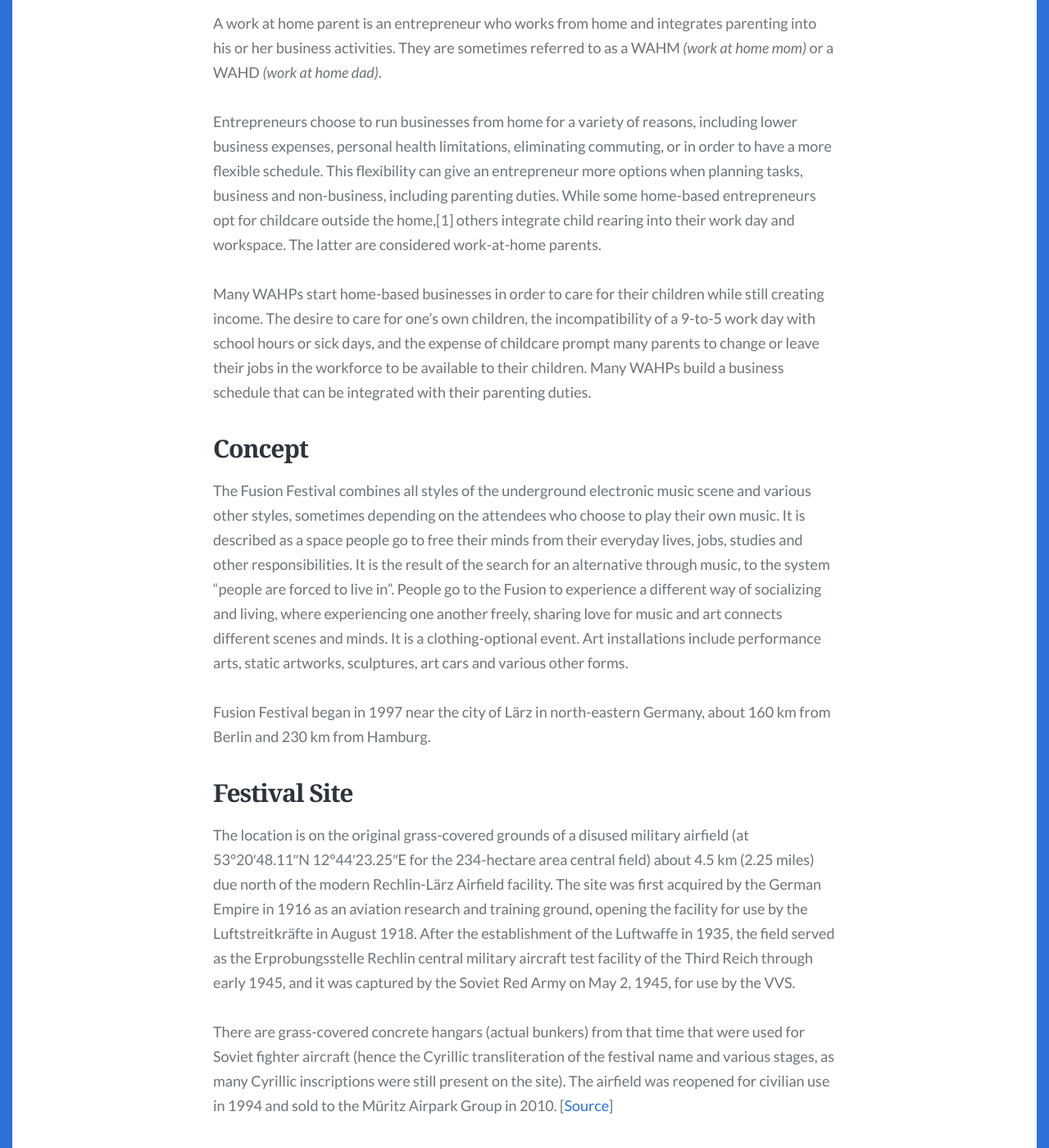
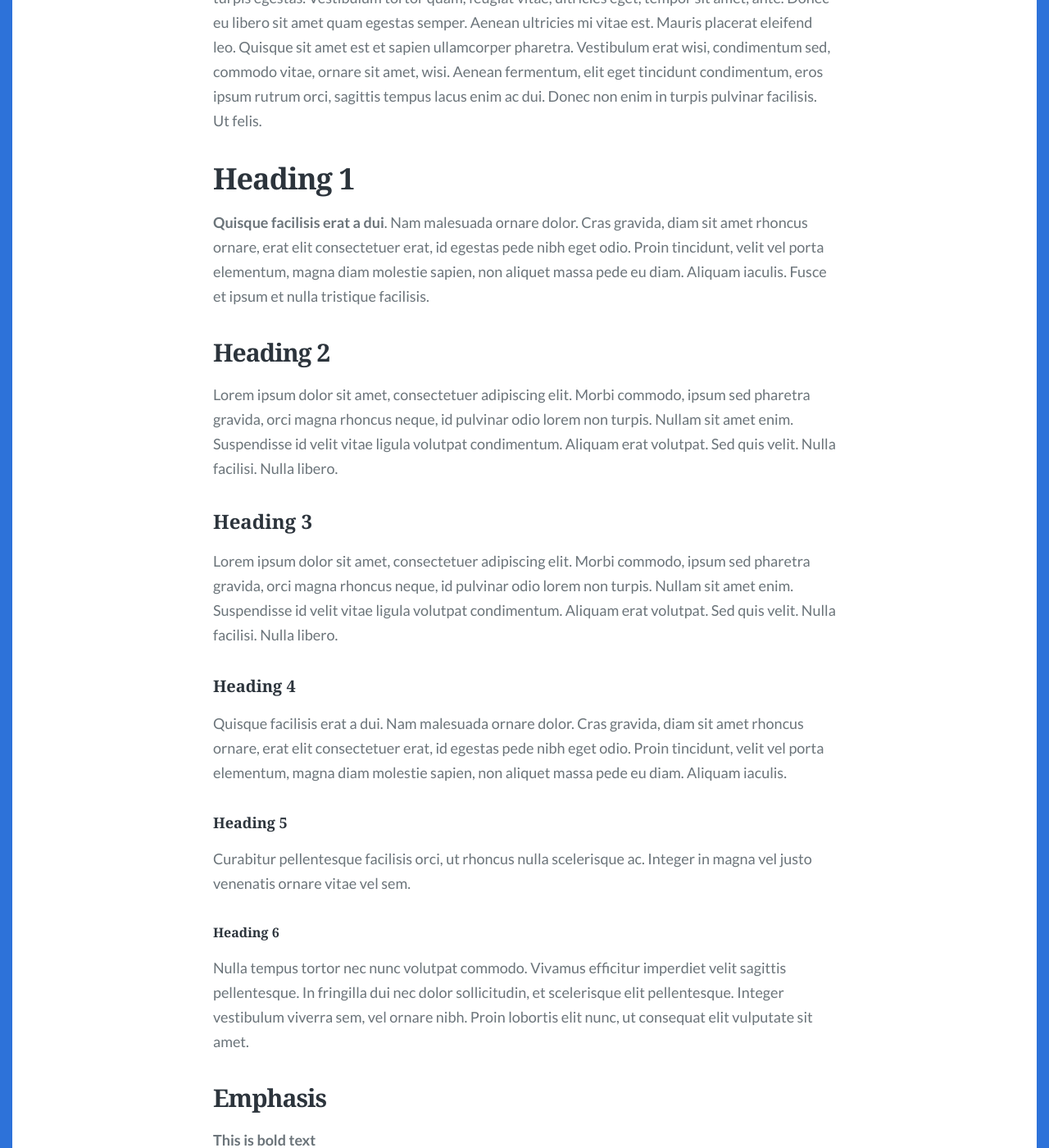
Before and after one commit to maximilienroberti/Scriptor-blog, a Jekyll site: the page built from _posts/2019-01-01-the-advantages-and-disadvantages-of-working-from-home.md, in a window 1280 px wide and 1400 px high, scrolled down 1012 px. Shown: the whole window at 82% size. Built offline with Jekyll 4.4.1, drawn with Linux system fonts in a browser that asks for light colours; some web fonts are replaced; comment, search, counter and statistics services are not loaded; some of the changed text lies outside the part shown.

Commit message:
Update Posts “2019-01-01-the-advantages-and-disadvantages-of-working-from-home”

````diff
--- a/_posts/2019-01-01-the-advantages-and-disadvantages-of-working-from-home.md
+++ b/_posts/2019-01-01-the-advantages-and-disadvantages-of-working-from-home.md
@@ -1,32 +1,161 @@
 ---
-title: The Advantages & Disadvantages of Working from Home
-description: >-
-  A work at home parent is an entrepreneur who works from home and integrates
-  parenting into his or her business activities.
-date: '2019-01-01'
-feature_image: images/desk.jpg
+title: Style Guide
+description: This is a style guide of the Scriptor Jekyll theme
+date: 2019-10-13T22:00:00.000Z
+feature_image: /images/mountain.jpg
 tags:
   - tips
   - work
 layout: post
 ---
 
-A work at home parent is an entrepreneur who works from home and integrates parenting into his or her business activities. They are sometimes referred to as a WAHM *(work at home mom)* or a WAHD *(work at home dad)*.
+This is a pragraph. Pellentesque habitant morbi tristique senectus et netus et malesuada fames ac turpis egestas. Vestibulum tortor quam, feugiat vitae, ultricies eget, tempor sit amet, ante. Donec eu libero sit amet quam egestas semper. Aenean ultricies mi vitae est. Mauris placerat eleifend leo. Quisque sit amet est et sapien ullamcorper pharetra. Vestibulum erat wisi, condimentum sed, commodo vitae, ornare sit amet, wisi. Aenean fermentum, elit eget tincidunt condimentum, eros ipsum rutrum orci, sagittis tempus lacus enim ac dui. Donec non enim in turpis pulvinar facilisis. Ut felis.
 
-Entrepreneurs choose to run businesses from home for a variety of reasons, including lower business expenses, personal health limitations, eliminating commuting, or in order to have a more flexible schedule. This flexibility can give an entrepreneur more options when planning tasks, business and non-business, including parenting duties. While some home-based entrepreneurs opt for childcare outside the home,[1] others integrate child rearing into their work day and workspace. The latter are considered work-at-home parents.
+# Heading 1
 
-<!--more-->
+**Quisque facilisis erat a dui**. Nam malesuada ornare dolor. Cras gravida, diam sit amet rhoncus ornare, erat elit consectetuer erat, id egestas pede nibh eget odio. Proin tincidunt, velit vel porta elementum, magna diam molestie sapien, non aliquet massa pede eu diam. Aliquam iaculis. Fusce et ipsum et nulla tristique facilisis.
 
-Many WAHPs start home-based businesses in order to care for their children while still creating income. The desire to care for one's own children, the incompatibility of a 9-to-5 work day with school hours or sick days, and the expense of childcare prompt many parents to change or leave their jobs in the workforce to be available to their children. Many WAHPs build a business schedule that can be integrated with their parenting duties.
+## Heading 2
 
-## Concept
+Lorem ipsum dolor sit amet, consectetuer adipiscing elit. Morbi commodo, ipsum sed pharetra gravida, orci magna rhoncus neque, id pulvinar odio lorem non turpis. Nullam sit amet enim. Suspendisse id velit vitae ligula volutpat condimentum. Aliquam erat volutpat. Sed quis velit. Nulla facilisi. Nulla libero.
 
-The Fusion Festival combines all styles of the underground electronic music scene and various other styles, sometimes depending on the attendees who choose to play their own music. It is described as a space people go to free their minds from their everyday lives, jobs, studies and other responsibilities. It is the result of the search for an alternative through music, to the system "people are forced to live in". People go to the Fusion to experience a different way of socializing and living, where experiencing one another freely, sharing love for music and art connects different scenes and minds. It is a clothing-optional event. Art installations include performance arts, static artworks, sculptures, art cars and various other forms.
+### Heading 3
 
-Fusion Festival began in 1997 near the city of Lärz in north-eastern Germany, about 160 km from Berlin and 230 km from Hamburg.
+Lorem ipsum dolor sit amet, consectetuer adipiscing elit. Morbi commodo, ipsum sed pharetra gravida, orci magna rhoncus neque, id pulvinar odio lorem non turpis. Nullam sit amet enim. Suspendisse id velit vitae ligula volutpat condimentum. Aliquam erat volutpat. Sed quis velit. Nulla facilisi. Nulla libero.
 
-## Festival Site
+#### Heading 4
 
-The location is on the original grass-covered grounds of a disused military airfield (at 53°20′48.11″N 12°44′23.25″E for the 234-hectare area central field) about 4.5 km (2.25 miles) due north of the modern Rechlin-Lärz Airfield facility. The site was first acquired by the German Empire in 1916 as an aviation research and training ground, opening the facility for use by the Luftstreitkräfte in August 1918. After the establishment of the Luftwaffe in 1935, the field served as the Erprobungsstelle Rechlin central military aircraft test facility of the Third Reich through early 1945, and it was captured by the Soviet Red Army on May 2, 1945, for use by the VVS.
+Quisque facilisis erat a dui. Nam malesuada ornare dolor. Cras gravida, diam sit amet rhoncus ornare, erat elit consectetuer erat, id egestas pede nibh eget odio. Proin tincidunt, velit vel porta elementum, magna diam molestie sapien, non aliquet massa pede eu diam. Aliquam iaculis.
 
-There are grass-covered concrete hangars (actual bunkers) from that time that were used for Soviet fighter aircraft (hence the Cyrillic transliteration of the festival name and various stages, as many Cyrillic inscriptions were still present on the site). The airfield was reopened for civilian use in 1994 and sold to the Müritz Airpark Group in 2010. [[Source](https://en.wikipedia.org/wiki/Fusion_Festival)]
+##### Heading 5
+
+Curabitur pellentesque facilisis orci, ut rhoncus nulla scelerisque ac. Integer in magna vel justo venenatis ornare vitae vel sem.
+
+###### Heading 6
+
+Nulla tempus tortor nec nunc volutpat commodo. Vivamus efficitur imperdiet velit sagittis pellentesque. In fringilla dui nec dolor sollicitudin, et scelerisque elit pellentesque. Integer vestibulum viverra sem, vel ornare nibh. Proin lobortis elit nunc, ut consequat elit vulputate sit amet.
+
+## Emphasis
+
+**This is bold text**
+
+*This is italic text*
+
+~~Strikethrough~~
+
+## Links
+
+[I'm an inline-style link](https://www.google.com)
+
+[I'm an inline-style link with title](https://www.google.com "Google's Homepage")
+
+## Quoting
+
+>“Creativity is allowing yourself to make mistakes. Design is knowing which ones to keep.”
+
+Lorem ipsum dolor sit amet, `consectetuer adipiscing` elit. Morbi commodo, ipsum sed pharetra gravida, orci magna rhoncus neque, id pulvinar odio lorem non turpis. Nullam sit amet enim. Suspendisse id velit vitae ligula volutpat condimentum. Aliquam erat volutpat. Sed quis velit. Nulla facilisi. Nulla libero.
+
+***
+
+## Code Blocks
+
+```css
+#header h1 {
+  color: #fff;
+  margin-bottom: 1.5em;
+}
+
+.author-avatar {
+  border-radius: 5px;
+  display: block;
+  height: 60px;
+  margin-right: 30px;
+  width: 60px;
+}
+```
+
+```javascript
+// Simple map
+var map;
+function initMap() {
+  map = new google.maps.Map(document.getElementById('map'), {
+    center: {lat: -34.397, lng: 150.644},
+    zoom: 8
+  });
+}
+```
+
+```json
+{"menu": {
+  "id": "file",
+  "value": "File",
+  "popup": {
+    "menuitem": [
+      {"value": "New", "onclick": "CreateNewDoc()"},
+      {"value": "Open", "onclick": "OpenDoc()"},
+      {"value": "Close", "onclick": "CloseDoc()"}
+    ]
+  }
+}}
+```
+
+```yml
+sass:
+  input_file: sass/main.scss.njk
+  output_file: assets/css/main.css
+  indentWidth: 4
+  outputStyle: nested
+  precision: 10
+```
+
+```
+No language indicated, so no syntax highlighting.
+```
+
+Inline `code` has `back-ticks around` it.
+
+## Videos
+
+<iframe src="https://player.vimeo.com/video/153339497?byline=0" width="500" height="281" frameborder="0" webkitallowfullscreen mozallowfullscreen allowfullscreen></iframe>
+
+[Terraforming](https://vimeo.com/153339497) from [Studio Swine](https://vimeo.com/studioswine) on [Vimeo](https://vimeo.com)
+
+## Full Width Image
+
+Images work too! Already know the URL of the image you want to include in your article? Simply paste it in like this to make it show up:
+
+{% include image_full.html imageurl="/images/apple-watch-in-car.jpg" title="Apple" caption="This is the caption" %}
+
+Lorem ipsum dolor sit amet, `consectetuer adipiscing` elit. Morbi commodo, ipsum sed pharetra gravida, orci magna rhoncus neque, id pulvinar odio lorem non turpis. Nullam sit amet enim. Suspendisse id velit vitae ligula volutpat condimentum. Aliquam erat volutpat. Sed quis velit. Nulla facilisi. Nulla libero.
+
+## Regular Image
+
+{% include image_caption.html imageurl="/images/apple-watch-in-car.jpg" title="Apple Super" caption="This is the caption" %}
+
+Lorem ipsum dolor sit amet, `consectetuer adipiscing` elit. Morbi commodo, ipsum sed pharetra gravida, orci magna rhoncus neque, id pulvinar odio lorem non turpis. Nullam sit amet enim. Suspendisse id velit vitae ligula volutpat condimentum. Aliquam erat volutpat. Sed quis velit. Nulla facilisi. Nulla libero. Lorem ipsum dolor sit amet, `consectetuer adipiscing` elit. Morbi commodo, ipsum sed pharetra gravida, orci magna rhoncus neque, id pulvinar odio lorem non turpis. Nullam sit amet enim. Suspendisse id velit vitae ligula volutpat condimentum. Aliquam erat volutpat. Sed quis velit. Nulla facilisi. Nulla libero.
+
+## Lists
+
+Here is an unordered list of items, typically rendered as a bulleted list:
+
++ Donec non tortor in arcu mollis feugiat
++ Lorem ipsum dolor sit amet, consectetuer adipiscing elit
++ Donec id eros eget quam aliquam gravida
++ Vivamus convallis urna id felis
++ Nulla porta tempus sapien
+
+Here is an ordered list of items, typically rendered as a numbered list:
+
+1. Donec non tortor in arcu mollis feugiat
+2. Lorem ipsum dolor sit amet, consectetuer adipiscing elit
+3. Donec id eros eget quam aliquam gravida
+4. Vivamus convallis urna id felis
+5. Nulla porta tempus sapien
+
+### Tables
+
+| Title | Title |
+| ------| ----- |
+| Text  | Text  |
+| Text  | Text  |
+| Text  | Text  |
````
